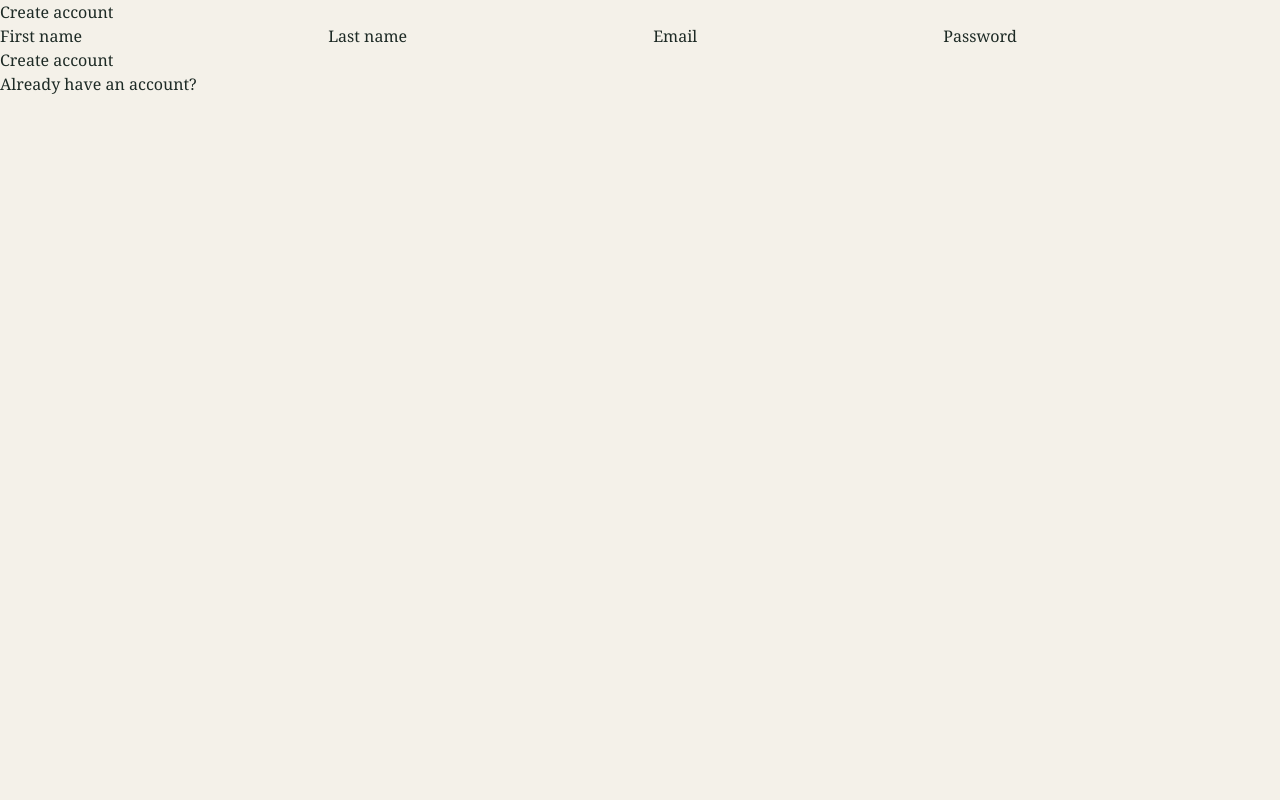
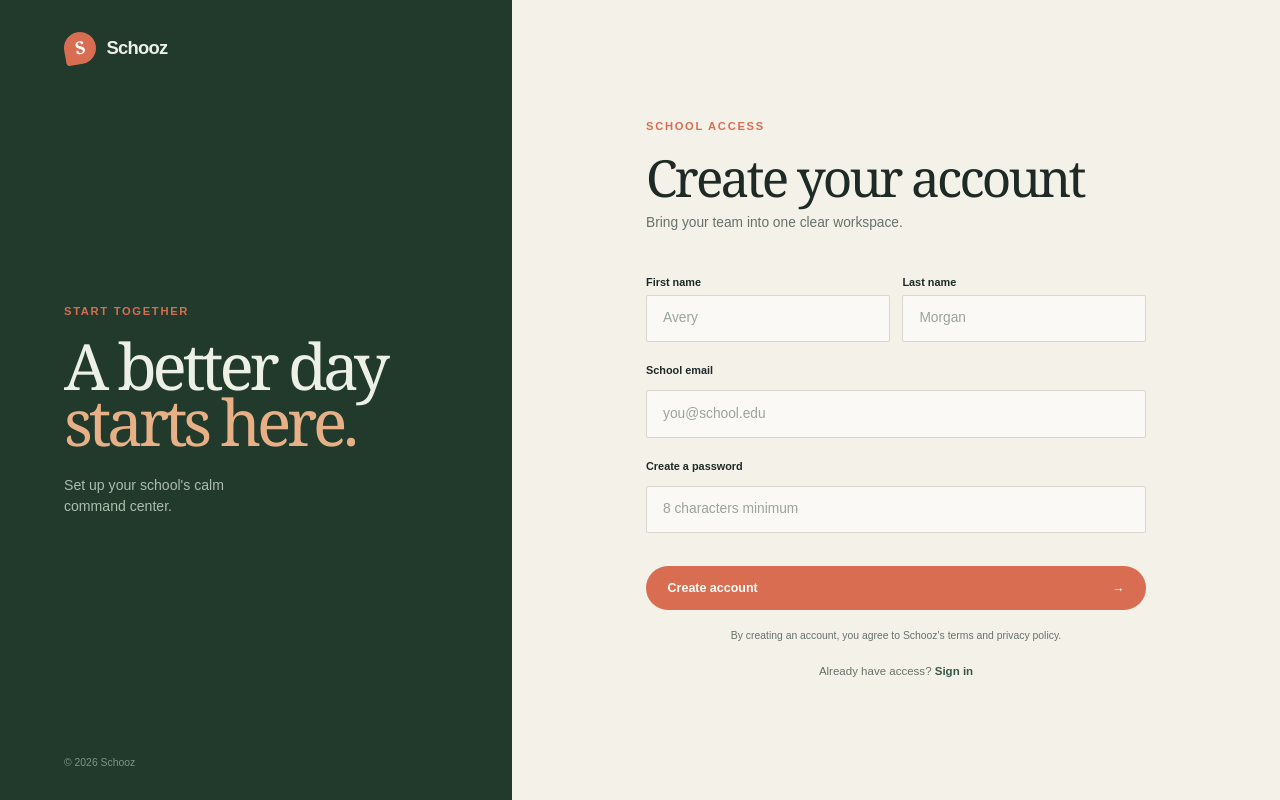
Before and after one commit to naveed60/Schooz, a Next.js app: page /register in a window 1280 px wide. Built offline with nearby package versions, Linux system fonts and the light colour scheme.

Commit message:
feat: redesign registration page with improved layout and user guidance

```diff
--- a/src/app/(auth)/register/page.tsx
+++ b/src/app/(auth)/register/page.tsx
@@ -8,50 +8,27 @@ export default async function RegisterPage({
 }) {
   const params = await searchParams;
   return (
-    <main className='shell'>
-      <h1>Create account</h1>
-      {params.error && (
-        <p role='alert'>
-          Unable to create your account. Check your details and try again.
-        </p>
-      )}
-      <form action={registerAction}>
-        <label htmlFor='firstName'>First name</label>
-        <input
-          id='firstName'
-          name='firstName'
-          autoComplete='given-name'
-          required
-        />
-        <label htmlFor='lastName'>Last name</label>
-        <input
-          id='lastName'
-          name='lastName'
-          autoComplete='family-name'
-          required
-        />
-        <label htmlFor='email'>Email</label>
-        <input
-          id='email'
-          name='email'
-          type='email'
-          autoComplete='email'
-          required
-        />
-        <label htmlFor='password'>Password</label>
-        <input
-          id='password'
-          name='password'
-          type='password'
-          autoComplete='new-password'
-          minLength={8}
-          required
-        />
-        <button type='submit'>Create account</button>
-      </form>
-      <p>
-        <Link href='/login'>Already have an account?</Link>
-      </p>
+    <main className='auth-page'>
+      <div className='auth-aside'><Link className='brand brand-light' href='/'><span className='brand-mark'>S</span><span>Schooz</span></Link><div><p className='eyebrow'>Start together</p><h1>A better day<br /><em>starts here.</em></h1><p>Set up your school&apos;s calm command center.</p></div><span className='aside-foot'>© 2026 Schooz</span></div>
+      <div className='auth-content'>
+        <div className='auth-form-wrap register-wrap'>
+          <Link className='mobile-brand brand' href='/'><span className='brand-mark'>S</span><span>Schooz</span></Link>
+          <p className='eyebrow'>School access</p>
+          <h2>Create your account</h2>
+          <p className='form-intro'>Bring your team into one clear workspace.</p>
+          {params.error && <p className='form-error' role='alert'>Unable to create your account. Check your details and try again.</p>}
+          <form className='auth-form' action={registerAction}>
+            <div className='field-grid'><div><label htmlFor='firstName'>First name</label><input id='firstName' name='firstName' autoComplete='given-name' placeholder='Avery' required /></div><div><label htmlFor='lastName'>Last name</label><input id='lastName' name='lastName' autoComplete='family-name' placeholder='Morgan' required /></div></div>
+            <label htmlFor='email'>School email</label>
+            <input id='email' name='email' type='email' autoComplete='email' placeholder='you@school.edu' required />
+            <label htmlFor='password'>Create a password</label>
+            <input id='password' name='password' type='password' autoComplete='new-password' placeholder='8 characters minimum' minLength={8} required />
+            <button className='button form-button' type='submit'>Create account <span aria-hidden='true'>→</span></button>
+          </form>
+          <p className='fine-print'>By creating an account, you agree to Schooz&apos;s terms and privacy policy.</p>
+          <p className='form-switch'>Already have access? <Link href='/login'>Sign in</Link></p>
+        </div>
+      </div>
     </main>
   );
 }
```
